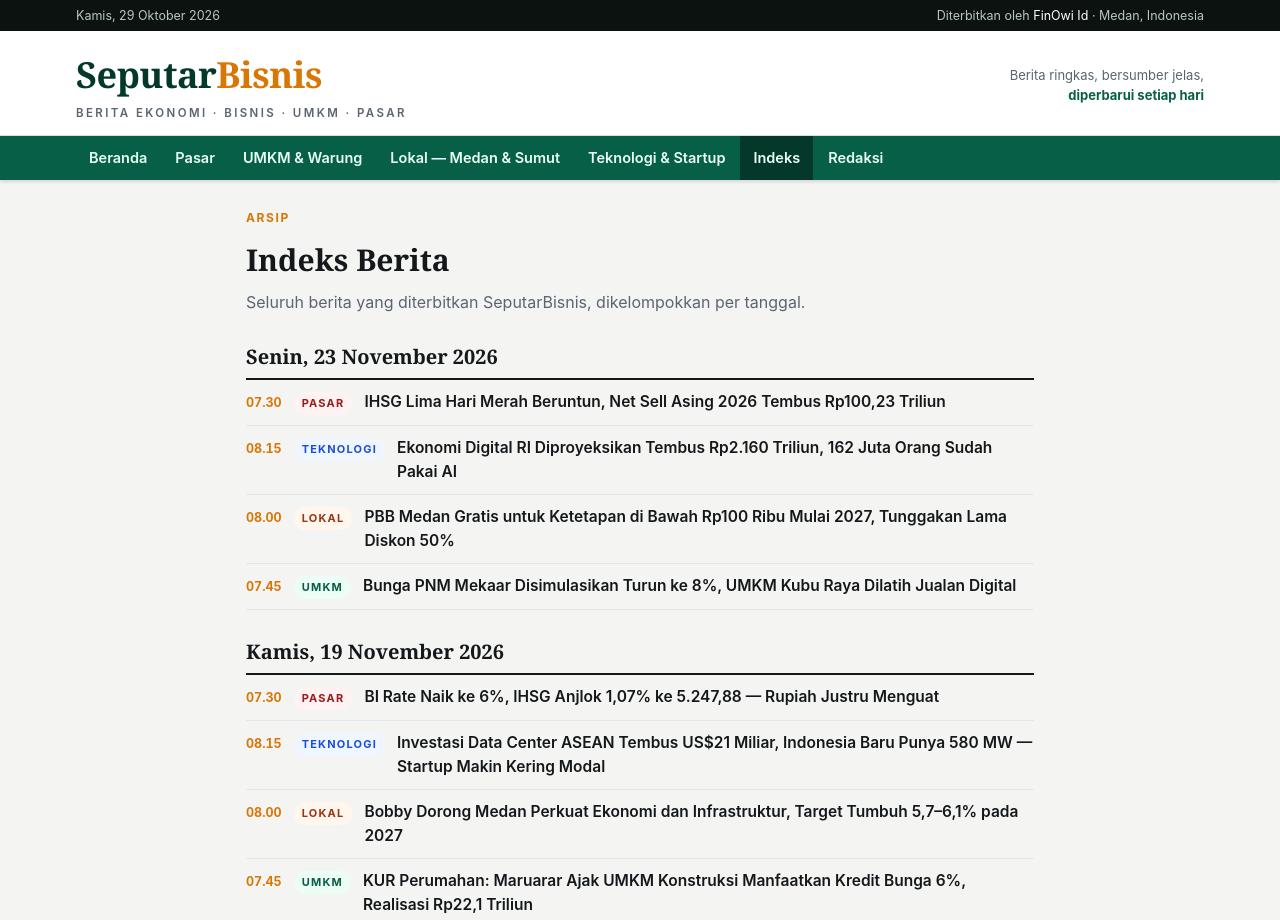
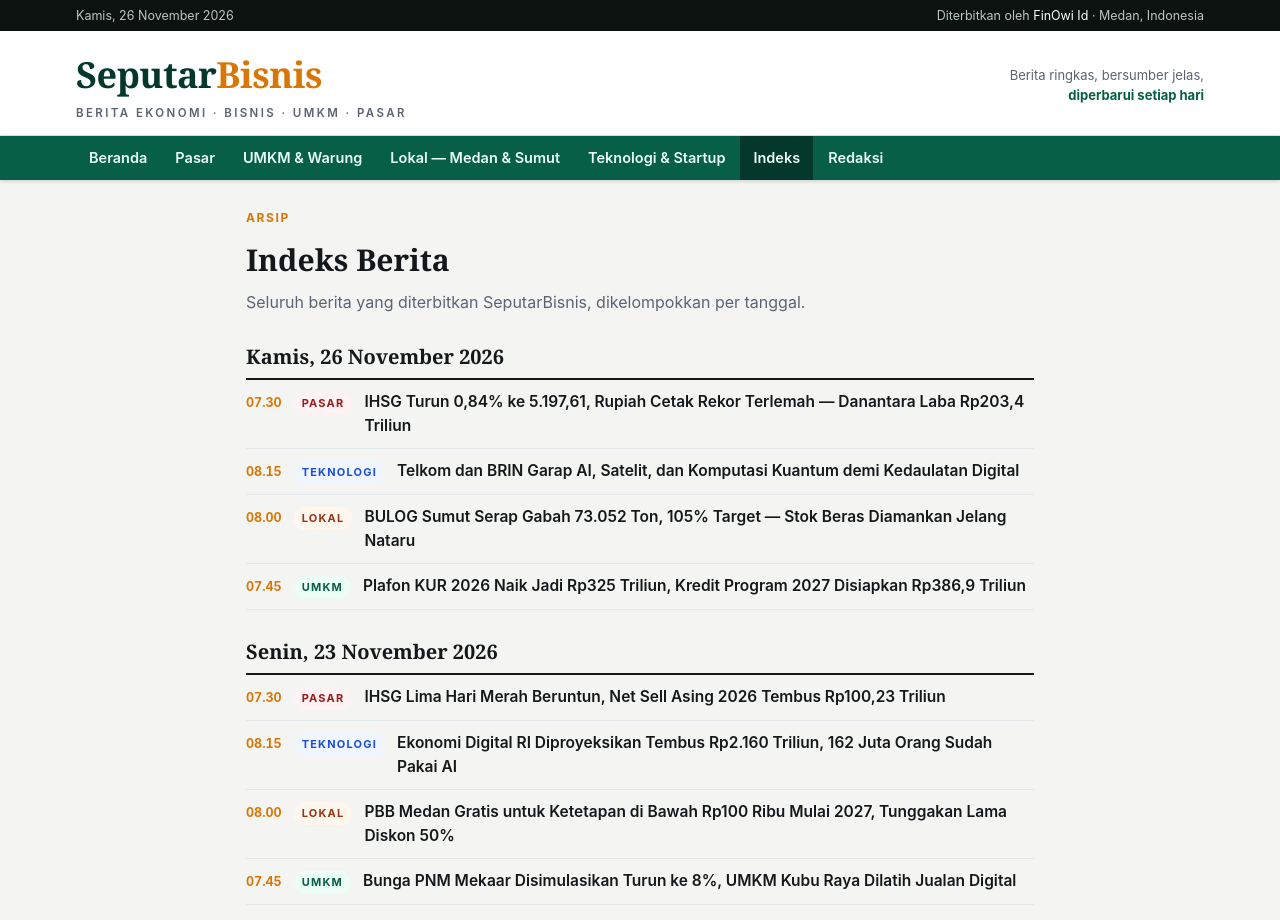
Before and after one commit to FinOwi/seputarbisnis, a plain HTML site: page indeks.html in a window 1280 px wide. Shown: the top 920 px of the page. Drawn offline with Linux system fonts and the light colour scheme.

Commit message:
Edisi Kamis 26 November 2026: IHSG -0,84% & rupiah rekor terlemah Rp18.332, plafon KUR Rp325 T, BULOG Sumut 105% target, Telkom-BRIN AI/satelit/kuantum

```diff
--- a/indeks.html
+++ b/indeks.html
@@ -12,7 +12,7 @@
 <link rel="stylesheet" href="assets/style.css">
 </head>
 <body>
-<div class="topbar"><div class="wrap"><span>Kamis, 29 Oktober 2026</span><span>Diterbitkan oleh <a href="tentang.html">FinOwi Id</a> · Medan, Indonesia</span></div></div>
+<div class="topbar"><div class="wrap"><span>Kamis, 26 November 2026</span><span>Diterbitkan oleh <a href="tentang.html">FinOwi Id</a> · Medan, Indonesia</span></div></div>
 <header class="masthead"><div class="wrap">
   <a class="logo" href="index.html">Seputar<span>Bisnis</span><small>Berita Ekonomi · Bisnis · UMKM · Pasar</small></a>
   <div class="mast-cta">Berita ringkas, bersumber jelas,<br><b>diperbarui setiap hari</b></div>
@@ -25,6 +25,14 @@
   <span class="kicker">Arsip</span>
   <h1 style="font-family:var(--serif);font-size:30px;margin:8px 0 6px">Indeks Berita</h1>
   <p style="color:var(--muted)">Seluruh berita yang diterbitkan SeputarBisnis, dikelompokkan per tanggal.</p>
+
+  <div class="indeks-day">
+    <h2>Kamis, 26 November 2026</h2>
+    <a href="pasar/ihsg-turun-084-persen-rupiah-rekor-terlemah-danantara-laba-rp2034-triliun-26-november-2026.html"><time>07.30</time><span class="chip pasar">Pasar</span><span class="t">IHSG Turun 0,84% ke 5.197,61, Rupiah Cetak Rekor Terlemah — Danantara Laba Rp203,4 Triliun</span></a>
+    <a href="teknologi/telkom-brin-garap-ai-satelit-komputasi-kuantum-kedaulatan-digital-26-november-2026.html"><time>08.15</time><span class="chip tekno">Teknologi</span><span class="t">Telkom dan BRIN Garap AI, Satelit, dan Komputasi Kuantum demi Kedaulatan Digital</span></a>
+    <a href="lokal/bulog-sumut-serap-gabah-73052-ton-105-persen-target-jelang-nataru-26-november-2026.html"><time>08.00</time><span class="chip lokal">Lokal</span><span class="t">BULOG Sumut Serap Gabah 73.052 Ton, 105% Target — Stok Beras Diamankan Jelang Nataru</span></a>
+    <a href="umkm/plafon-kur-2026-naik-rp325-triliun-kredit-program-2027-rp3869-triliun-26-november-2026.html"><time>07.45</time><span class="chip">UMKM</span><span class="t">Plafon KUR 2026 Naik Jadi Rp325 Triliun, Kredit Program 2027 Disiapkan Rp386,9 Triliun</span></a>
+  </div>
 
   <div class="indeks-day">
     <h2>Senin, 23 November 2026</h2>
```
